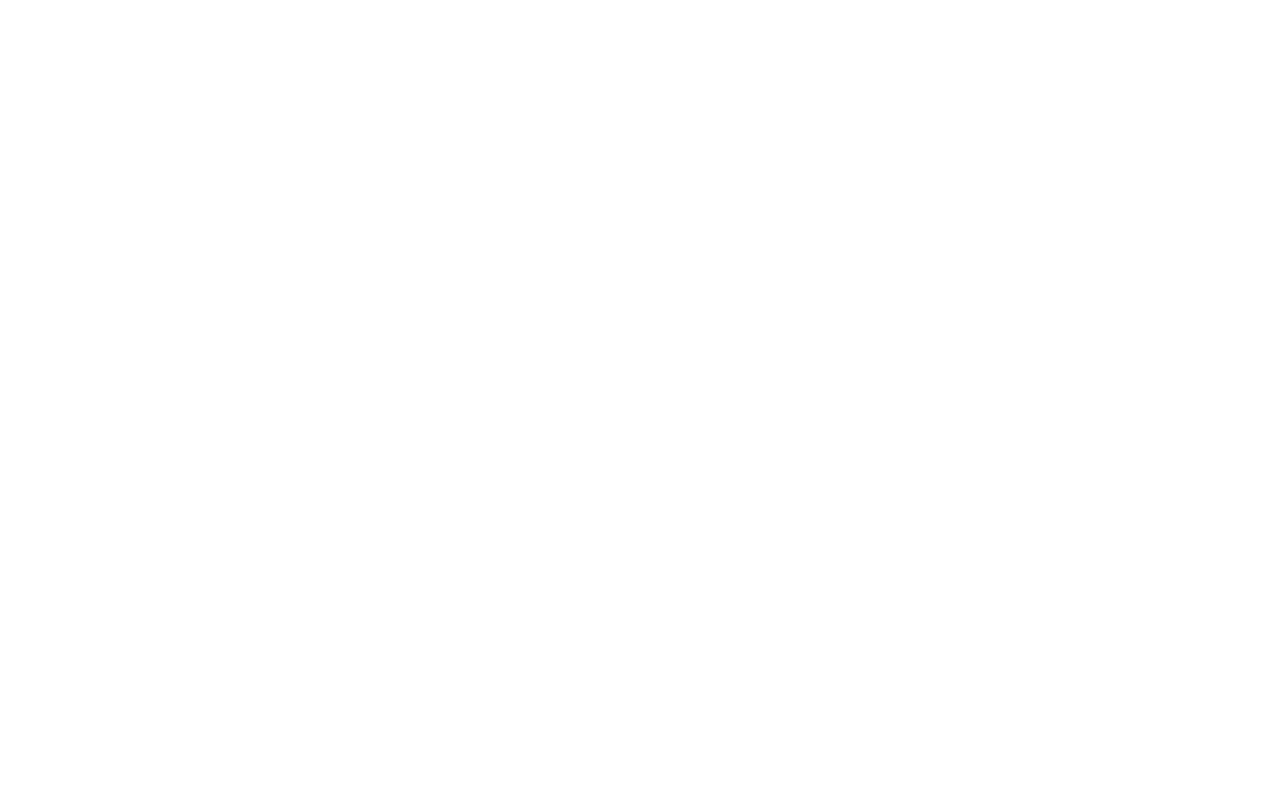
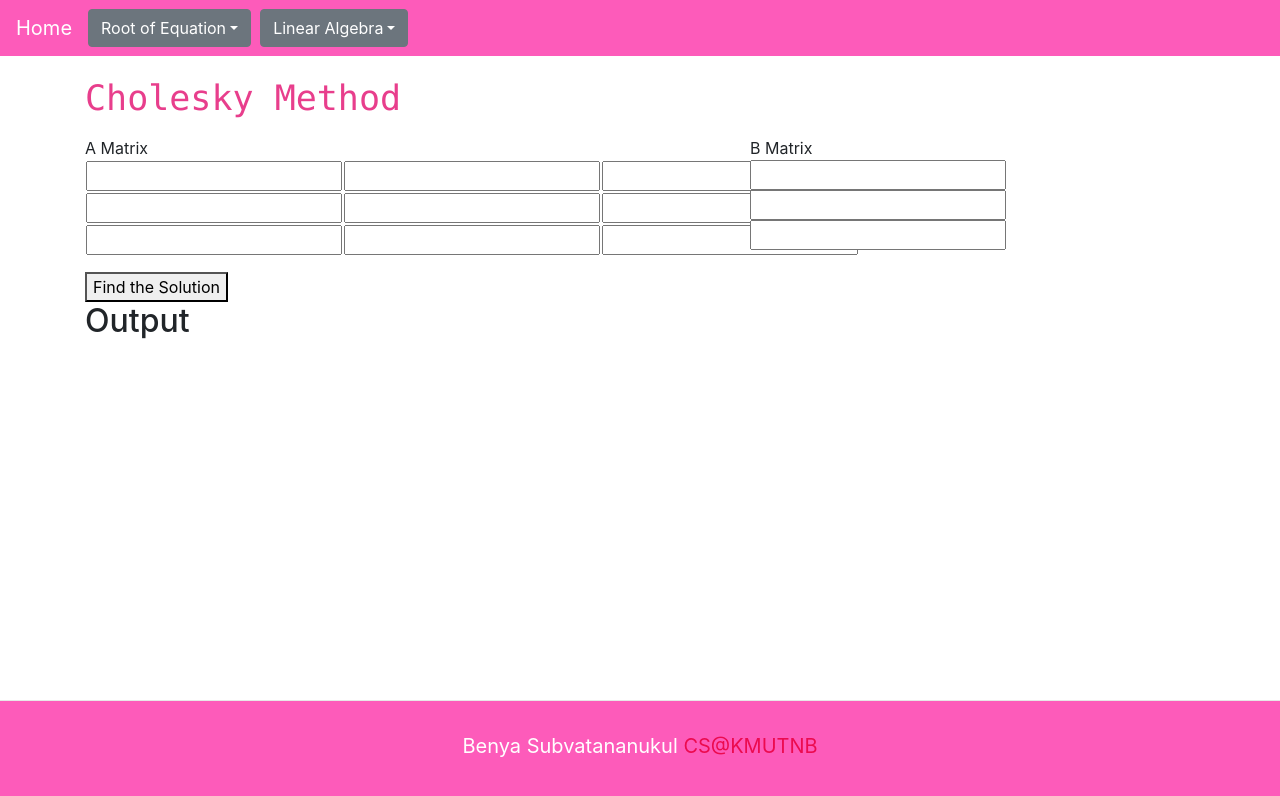
Before and after one commit to bebenya/numerweb, a React (Create React App) app: page /Cholesky in a window 1280 px wide. Shown: the top 796 px of the page. Built offline with nearby package versions, Linux system fonts and the light colour scheme.

Commit message:
Cholesky

```diff
--- a/src/App.js
+++ b/src/App.js
@@ -22,6 +22,7 @@
 import GaussElimination from './components/LinearAlgebra/GaussElimination';
 import GaussJordan from './components/LinearAlgebra/GaussJordan';
 import ConjugateGradient from './components/LinearAlgebra/ConjugateGradient';
+import Cholesky from './components/LinearAlgebra/Cholesky';
 
 class App extends Component {
 
@@ -40,6 +41,8 @@
           <Route exact path="/GaussElimination" component={GaussElimination} />
           <Route exact path="/GaussJordan" component={GaussJordan} />
           <Route exact path="/ConjugateGradient" component={ConjugateGradient} />
+          <Route exact path="/Cholesky" component={Cholesky} />
+
         </BrowserRouter>
         </div>
       </div>
--- /dev/null
+++ b/src/components/LinearAlgebra/Cholesky.js
@@ -0,0 +1,133 @@
+import React, { useState, useEffect } from "react";
+import { Container, Row, Col } from "react-bootstrap";
+import Axios from "axios";
+
+import "../../App.css";
+import Topbar from "../Topbar";
+import Footer from "../Footer";
+
+export default function Cholesky() {
+  const topic = "Cholesky Method";
+  const [btnState, setBtnState] = useState(false);
+  const [output, setOutput] = useState([]);
+  const [matrixA, setMatrixA] = useState(
+    Array.from({ length: 3 }, () => Array.from({ length: 3 }, () => null))
+  );
+  const [matrixB, setMatrixB] = useState(
+    Array.from({ length: 1 }, () => Array.from({ length: 3 }, () => null))
+  );
+
+  useEffect(() => {
+    document.title = topic;
+  }, []);
+
+  const initialA = (row, column, event) => {
+    let copy = [...matrixA];
+    copy[row][column] = +event.target.value;
+    setMatrixA(copy);
+  };
+
+  const initialB = (row, column, event) => {
+    let copy = [...matrixB];
+    copy[row][column] = +event.target.value;
+    setMatrixB(copy);
+  };
+
+  const handleSubmit = (e) => {
+    if (btnState === false) {
+      e.preventDefault();
+      cholesky();
+      console.log(output);
+    }
+  };
+  const cholesky = () => {
+    Axios.post("http://localhost:5000/api/CholeskyAPI", {
+      matrixA: matrixA,
+      matrixB: matrixB,
+    })
+      .then((res) => {
+        setBtnState(true);
+        setOutput(res.data.out);
+      })
+      .catch((err) => {
+        console.log(err);
+      });
+  };
+
+  return (
+    <div>
+      <Topbar />
+      <p></p>
+      <div>
+        <Container>
+          <h1>
+            <code>{topic}</code>
+          </h1>
+          <p></p>
+          <p></p>
+          <div>
+            <Row>
+              <Col xs="7">
+                A Matrix
+                <table>
+                  <tbody>
+                    {matrixA.map((row, rowIndex) => (
+                      <tr key={rowIndex}>
+                        {row.map((column, columnIndex) => (
+                          <td key={columnIndex}>
+                            <input
+                              type="number"
+                              disabled={btnState}
+                              onChange={(e) =>
+                                initialA(rowIndex, columnIndex, e)
+                              }
+                            />
+                          </td>
+                        ))}
+                      </tr>
+                    ))}
+                  </tbody>
+                </table>
+              </Col>
+
+              <Col xs="5">
+                B Matrix
+                <table>
+                  <tbody>
+                    {matrixB.map((row, rowIndex) => (
+                      <tr key={rowIndex}>
+                        {row.map((column, columnIndex) => (
+                          <tr key={columnIndex}>
+                            <input
+                              type="number"
+                              disabled={btnState}
+                              onChange={(e) =>
+                                initialB(rowIndex, columnIndex, e)
+                              }
+                            />
+                          </tr>
+                        ))}
+                      </tr>
+                    ))}
+                  </tbody>
+                </table>
+              </Col>
+            </Row>
+          </div>
+          <p></p>
+          <button value="Submit" disabled={btnState} onClick={handleSubmit}>
+            Find the Solution
+          </button>
+
+          <h2>Output</h2>
+          {output.map((item, index) => (
+            <li key={index}>
+              X<sub>{index + 1}</sub> = {item}
+            </li>
+          ))}
+        </Container>
+      </div>
+      <Footer />
+    </div>
+  );
+}
--- a/src/components/Topbar.js
+++ b/src/components/Topbar.js
@@ -43,10 +43,11 @@
                         <DropdownItem href="/GaussElimination" >Gauss Elimination</DropdownItem>
                         <DropdownItem href="/GaussJordan" >Gauss-Jordan Elimination</DropdownItem>
                         <DropdownItem href="/ConjugateGradient" >ConjugateGradient</DropdownItem>
-                        <DropdownItem href="/Bisection" >Cholesky Decomposition</DropdownItem>
+                        <DropdownItem href="/Cholesky" >Cholesky Decomposition</DropdownItem>
                         <DropdownItem href="/Bisection" >LU Decomposition</DropdownItem>
                         <DropdownItem href="/Bisection" >Gauss-Seidel</DropdownItem>
                         <DropdownItem href="/Bisection" >Jacobi's Method</DropdownItem>
+
 
                     </DropdownMenu>
                 </Dropdown>
--- a/src/server.js
+++ b/src/server.js
@@ -15,6 +15,8 @@
 const GaussElimAPI = require('./api/GaussElimAPI')
 const GaussJordanAPI = require('./api/GaussJordanAPI')
 const ConjugateGradientAPI = require('./api/ConjugateGradientAPI')
+const CholeskyAPI = require('./api/CholeskyAPI')
+
 app.use('/',BisectionAPI);
 app.use('/',FalsePosAPI);
 app.use('/',OnePointAPI);
@@ -24,6 +26,7 @@
 app.use('/',GaussElimAPI);
 app.use('/',GaussJordanAPI);
 app.use('/',ConjugateGradientAPI);
+app.use('/',CholeskyAPI);
 app.listen(port, () => console.log("Backend server live on " + port));
 
 
```
Also changed, not shown: src/api/CholeskyAPI.js (added, +60 -0 lines).
